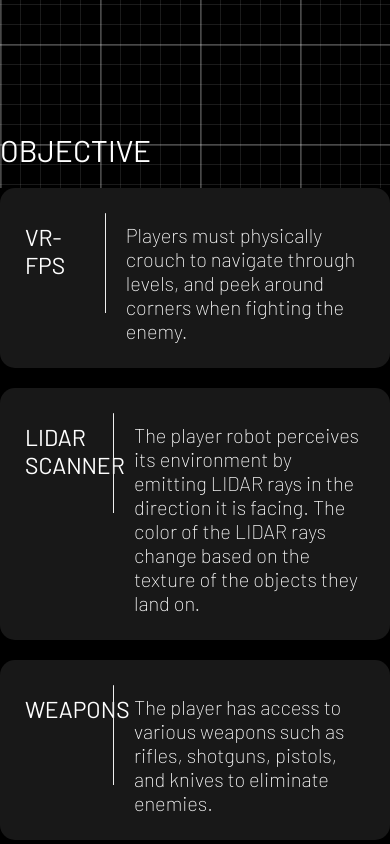
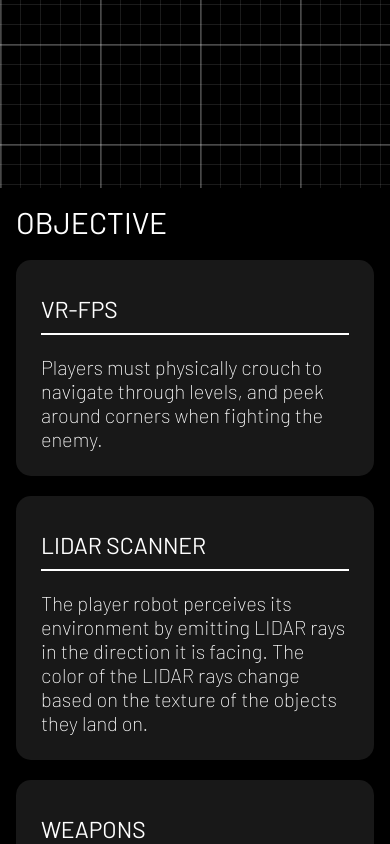
Before and after one commit to karnikaavelumani/detectiongame.com, a Next.js app: page / in a window 390 px wide. Shown: the part 1500-2344 px from the top of the page. Built offline with nearby package versions, Linux system fonts and the light colour scheme.

Commit message:
Objectives for mobile mode complete

```diff
--- a/src/components/objective/objective.module.css
+++ b/src/components/objective/objective.module.css
@@ -5,6 +5,10 @@
   width: 100%;
   height: 100vh;
   position: relative;
+}
+
+.objective__content {
+  margin: 1em;
 }
 
 .objective__title {
@@ -46,3 +50,29 @@
   margin-top: 10px;
   width: 80%;
 }
+
+@media (max-width: 786px) {
+  .objective {
+    height: auto;
+    min-height: 100vh; /* Ensures the section still covers the viewport */
+  }
+
+  .objective__container {
+    flex-direction: column;
+    gap: 10px;
+  }
+
+  .objective__item {
+    width: 100%;
+  }
+
+  .objective__line {
+    width: 100%;
+    height: 0;
+    border: 1px solid #fff;
+  }
+
+  .objective__description {
+    width: 100%;
+  }
+}
```
